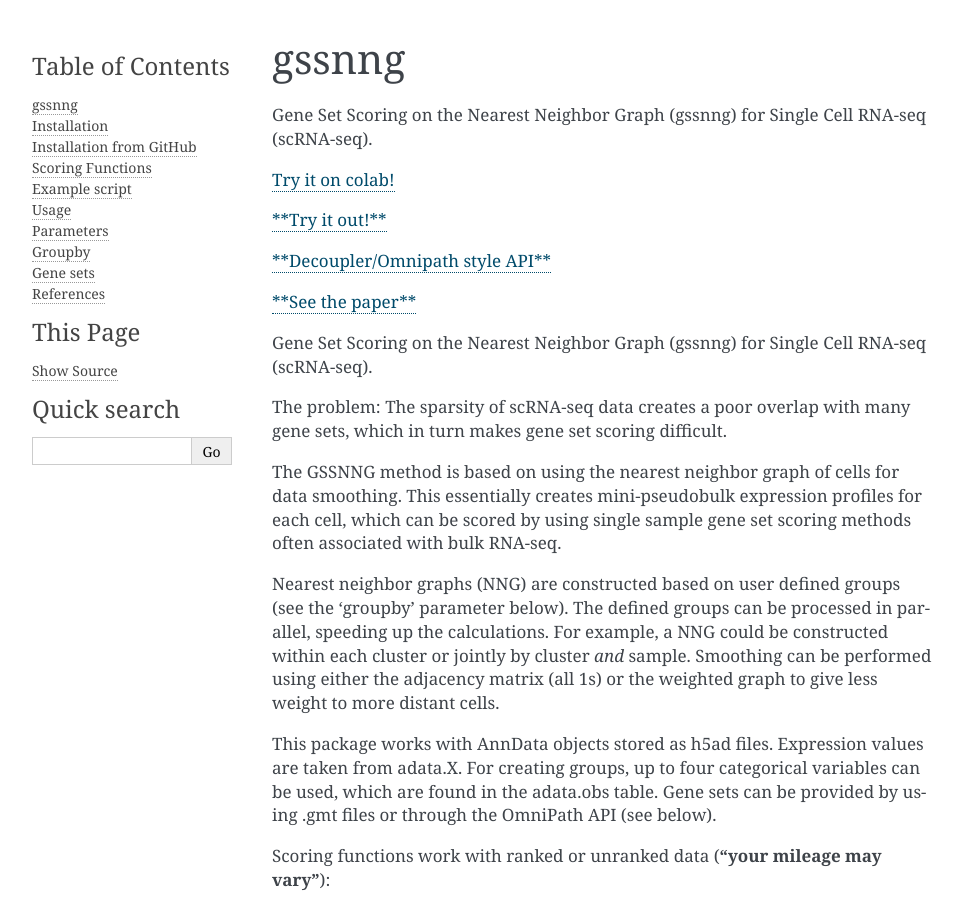
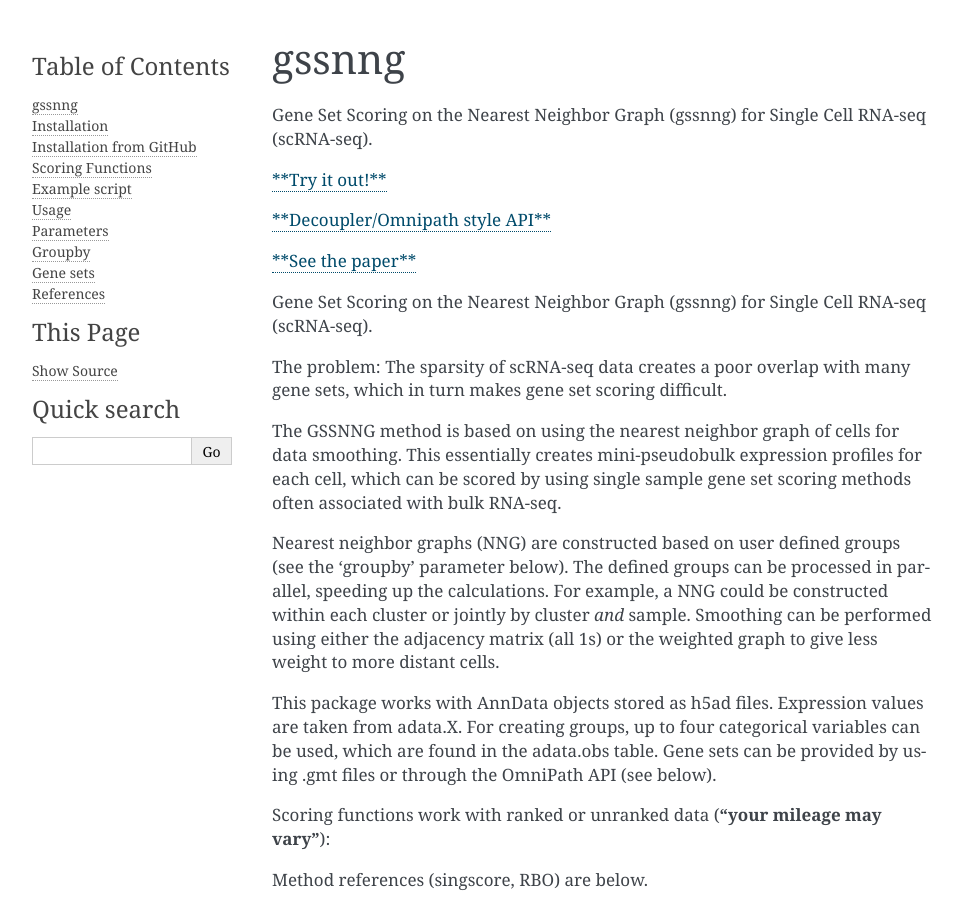
Before and after one commit to IlyaLab/gssnng, a Sphinx documentation site: the page built from docs/index.rst, in a window 1280 px wide and 900 px high. Shown: the whole window, without its empty margins (148-1109 px from the left). Built offline with Sphinx 7.4.7, drawn with Linux system fonts in a browser that asks for light colours; pages that are not in the unit, such as notebooks, are missing from menus.

Commit message:
docs update 4

```diff
--- a/docs/index.rst
+++ b/docs/index.rst
@@ -21,8 +21,6 @@ Gene Set Scoring on the Nearest Neighbor Graph (gssnng) for Single Cell RNA-seq
    Gene sets
    References
 
-
-`Try it on colab! <https://colab.research.google.com/github/Gibbsdavidl/gssnng/blob/main/notebooks/gssnng_quick_start.ipynb>`_
 
 `**Try it out!**  <https://colab.research.google.com/github/IlyaLab/gssnng/blob/main/notebooks/gssnng_quick_start.ipynb>`_
 
```
